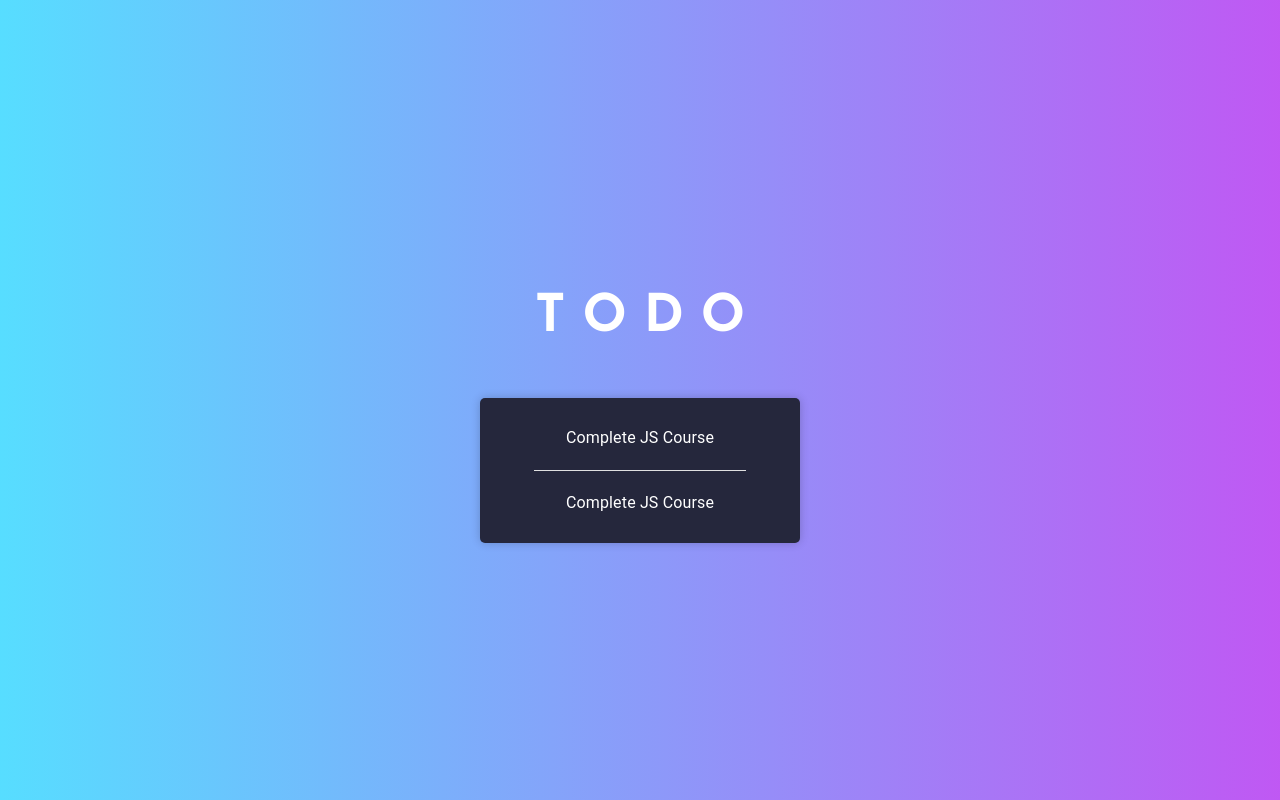
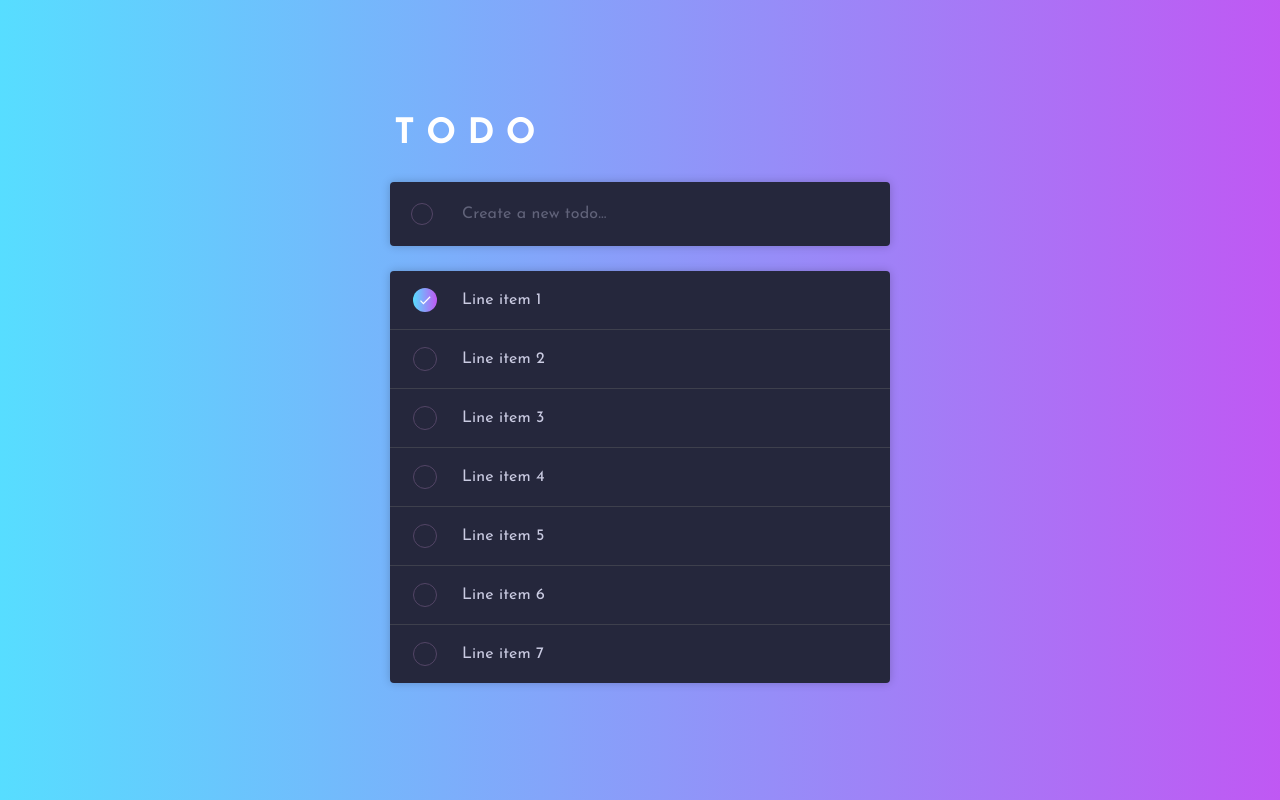
Before and after one commit to OptimaLPro/Todo, a React (Create React App) app: page / in a window 1280 px wide. Built offline with nearby package versions, Linux system fonts and the light colour scheme.

Commit message:
clickable list items, create task container

```diff
--- a/package.json
+++ b/package.json
@@ -5,8 +5,10 @@
   "dependencies": {
     "@emotion/react": "^11.11.4",
     "@emotion/styled": "^11.11.0",
+    "@mui/icons-material": "^5.15.14",
     "@mui/material": "^5.15.14",
     "@mui/styled-engine-sc": "^6.0.0-alpha.18",
+    "@mui/styles": "^5.15.14",
     "@testing-library/jest-dom": "^5.17.0",
     "@testing-library/react": "^13.4.0",
     "@testing-library/user-event": "^13.5.0",
--- a/src/App.css
+++ b/src/App.css
@@ -1,5 +1,12 @@
+
+* {
+  box-sizing: border-box;
+}
+
 .App {
-  text-align: center;
+  background: linear-gradient(to right, hsl(192, 100%, 67%), hsl(280, 87%, 65%));
+
+  /* flex-wrap: wrap; */
 
 }
 
@@ -15,14 +22,23 @@
 }
 
 .App-header {
-  background: linear-gradient(to right, hsl(192, 100%, 67%), hsl(280, 87%, 65%));
   min-height: 100vh;
   display: flex;
   flex-direction: column;
   align-items: center;
   justify-content: center;
+  width: 100%;
   font-size: calc(10px + 2vmin);
   color: white;
+}
+
+.title {
+  font-size: 35px;
+  font-weight: 700;
+  display: flex;
+  align-items: center;
+  margin-right: 350px;
+  margin-bottom: 30px; /* Add some space below the title */
 }
 
 .App-link {
@@ -33,25 +49,64 @@
   from {
     transform: rotate(0deg);
   }
+
   to {
     transform: rotate(360deg);
   }
 }
 
-.todo-container{
+.todo-container {
+  font-family: Josefin Sans, sans-serif;
+  /* display: flex;
+  flex-direction: column;
+  align-items: center;
+  justify-content: center; */
+  margin-top: 20px;
+  background-color: #25273c;
+  width: 35%;
+  border-radius: 4px;
+  box-shadow: 0 0 10px 0 rgba(0, 0, 0, 0.2);
+  padding-top: 0px;
+}
+
+.create-container {
+  font-family: Josefin Sans, sans-serif;
   display: flex;
   flex-direction: column;
   align-items: center;
   justify-content: center;
-  margin-top: 20px;
   background-color: #25273c;
   width: 25%;
-  /* height: 60px; */
-  border-radius: 5px;
+  border-radius: 4px;
   box-shadow: 0 0 10px 0 rgba(0, 0, 0, 0.2);
+}
+
+.divider {
+  background-color: #474958;
+  height: 0.7px;
+}
+
+.list-text {
+  color: white;
+  font-size: 30px;
+  margin-left: 10px;
+  font: 'Tahoma';
+}
+
+.list-icon {
+  color: white;
+  font-size: 30px;
+  margin-left: 10px;
+  font: 'Tahoma';
+}
+
+.todo-list-icon {
+  border: 1px solid #534566;
+  border-radius: 50%;
+  padding: 10px;
+  margin-left: 5px;
+  color: white;
+  font-size: 20px;
+  cursor: pointer;
 
 }
-
-.divider{
-  background-color: #fff;
-}
--- a/src/App.js
+++ b/src/App.js
@@ -1,12 +1,14 @@
 import logo from './logo.svg';
 import './App.css';
 import TodoContainer from './TodoContainer';
+import CreateContainer from './CreateContainer';
 
 function App() {
   return (
     <div className="App">
       <header className="App-header">
-        <h1>T O D O</h1>
+        <div className="title">T O D O</div>
+        <CreateContainer />
         <TodoContainer />
       </header>
     </div>
--- /dev/null
+++ b/src/CreateContainer.js
@@ -0,0 +1,43 @@
+import * as React from 'react';
+import List from '@mui/material/List';
+import ListItem from '@mui/material/ListItem';
+import ListItemButton from '@mui/material/ListItemButton';
+import ListItemIcon from '@mui/material/ListItemIcon';
+import ListItemText from '@mui/material/ListItemText';
+import Checkbox from '@mui/material/Checkbox';
+import IconButton from '@mui/material/IconButton';
+import TodoListIcon from './TodoListIcon';
+
+export default function CheckboxList() {
+    const [text, setText] = React.useState('Create a new todo...');
+
+    return (
+        <List sx={{ width: '100%', maxWidth: 500, bgcolor: '#25273c', marginBottom: '25px' }} className='create-container'>
+
+            <><ListItem
+                secondaryAction={<IconButton edge="end" aria-label="comments">
+                </IconButton>}
+                disablePadding
+            >
+                <ListItemButton role={undefined}>
+                    <ListItemIcon>
+                        {/* <Checkbox
+                                    edge="start"
+                                    checked={checked.indexOf(value) !== -1}
+                                    tabIndex={-1}
+                                    disableRipple
+                                    inputProps={{ 'aria-labelledby': labelId }}
+                                    sx={{ color: '#ffffff', borderRadius: '50%' }}/> */}
+                        <TodoListIcon />
+                    </ListItemIcon>
+
+                    <ListItemText
+                        primary={text}
+                        primaryTypographyProps={{ style: { fontFamily: 'Josefin Sans', fontWeight: 'unset', color: '#61637a' } }} // Apply fontFamily using TypographyProps
+                    />
+                </ListItemButton>
+            </ListItem></>
+
+        </List>
+    );
+}
--- /dev/null
+++ b/src/CustomCheckbox.js
@@ -0,0 +1,22 @@
+import React from 'react';
+import { withStyles } from '@mui/styles';
+import Checkbox from '@mui/material/Checkbox';
+import CheckIcon from '@mui/icons-material/Check';
+
+const CustomCheckbox = withStyles({
+  root: {
+    color: 'transparent', // Hide the default checkbox
+    '&$checked': {
+      color: 'transparent', // Hide the default checked color
+    },
+  },
+  checked: {},
+})((props) => (
+  <Checkbox
+    icon={<div style={{ width: 24, height: 24, borderRadius: '50%', border: '1px solid #534566', marginLeft: '10px' }} />} // Empty circle as icon
+    checkedIcon={<div style={{ width: 24, height: 24, borderRadius: '50%', background: 'linear-gradient(to right, hsl(192, 100%, 67%), hsl(280, 87%, 65%))', display: 'flex', alignItems: 'center', justifyContent: 'center', marginLeft: '10px' }}><CheckIcon fontSize='small' style={{ color: 'white', width: '60%', height: '60%' }} /></div>} // Gradient color with smaller checked icon
+    {...props}
+  />
+));
+
+export default CustomCheckbox;
--- a/src/TodoContainer.js
+++ b/src/TodoContainer.js
@@ -1,30 +1,69 @@
-import Button from '@mui/material/Button';
+import * as React from 'react';
 import List from '@mui/material/List';
 import ListItem from '@mui/material/ListItem';
 import ListItemButton from '@mui/material/ListItemButton';
+import ListItemIcon from '@mui/material/ListItemIcon';
 import ListItemText from '@mui/material/ListItemText';
+import Checkbox from '@mui/material/Checkbox';
+import IconButton from '@mui/material/IconButton';
 import Divider from '@mui/material/Divider';
+import TodoListIcon from './TodoListIcon';
+import CheckIcon from '@mui/icons-material/Check';
+import CustomCheckbox from './CustomCheckbox'; // Import the custom checkbox component
 
 
-const TodoContainer = () => {
+export default function CheckboxList() {
+    const [checked, setChecked] = React.useState([0]);
+
+    const handleToggle = (value) => () => {
+        const currentIndex = checked.indexOf(value);
+        const newChecked = [...checked];
+
+        if (currentIndex === -1) {
+            newChecked.push(value);
+        } else {
+            newChecked.splice(currentIndex, 1);
+        }
+
+        setChecked(newChecked);
+    };
 
     return (
-        <div className="todo-container">
-            <List>
-                <ListItem>
-                    <ListItemButton>
-                        <ListItemText primary={`Complete JS Course`} />
-                    </ListItemButton>
-                </ListItem>
-                <Divider className='divider' component="li" />
-                <ListItem >
-                    <ListItemButton>
-                        <ListItemText primary={`Complete JS Course`} />
-                    </ListItemButton>
-                </ListItem>
-            </List>
-        </div>
+        <List sx={{ width: '100%', maxWidth: 500, bgcolor: '#25273c', paddingBottom: '0px', paddingTop: '0px' }} className='todo-container'>
+            {[0, 1, 2, 3, 4, 5, 6].map((value) => {
+                const labelId = `checkbox-list-label-${value}`;
+
+                return (
+                    <><ListItem
+                        key={value}
+                        secondaryAction={<IconButton edge="end" aria-label="comments">
+                        </IconButton>}
+                        disablePadding
+                    >
+                        <ListItemButton role={undefined} onClick={handleToggle(value)} >
+                            <ListItemIcon>
+                            <CustomCheckbox // Use the custom checkbox component
+                                    edge="start"
+                                    checked={checked.indexOf(value) !== -1}
+                                    tabIndex={-1}
+                                    disableRipple
+                                    inputProps={{ 'aria-labelledby': labelId }}
+                                    sx={{ color: '#ffffff' }}
+                                />
+                                {/* <TodoListIcon /> */}
+                            </ListItemIcon>
+
+                            <ListItemText
+                                id={labelId}
+                                primary={`Line item ${value + 1}`}
+                                primaryTypographyProps={{ style: { fontFamily: 'Josefin Sans', fontWeight: 'unset', color: '#cacbe2' } }} // Apply fontFamily using TypographyProps
+                            />
+                        </ListItemButton>
+                    </ListItem>{value !== 6 && <Divider className='divider' component="li" />}</>
+
+
+                );
+            })}
+        </List>
     );
 }
-
-export default TodoContainer;
--- /dev/null
+++ b/src/TodoListIcon.js
@@ -0,0 +1,8 @@
+const TodoListIcon = () => {
+    return (
+        <div className="todo-list-icon">
+        </div>
+    );
+}
+
+export default TodoListIcon;
```
Also changed, not shown: 1 other file (tests, documents, lock files or other folders).
